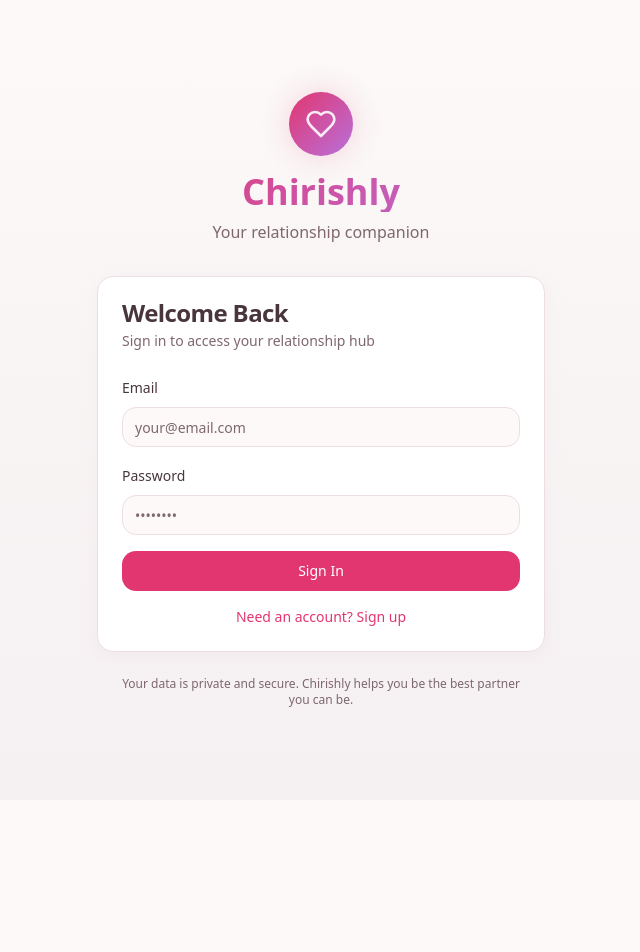
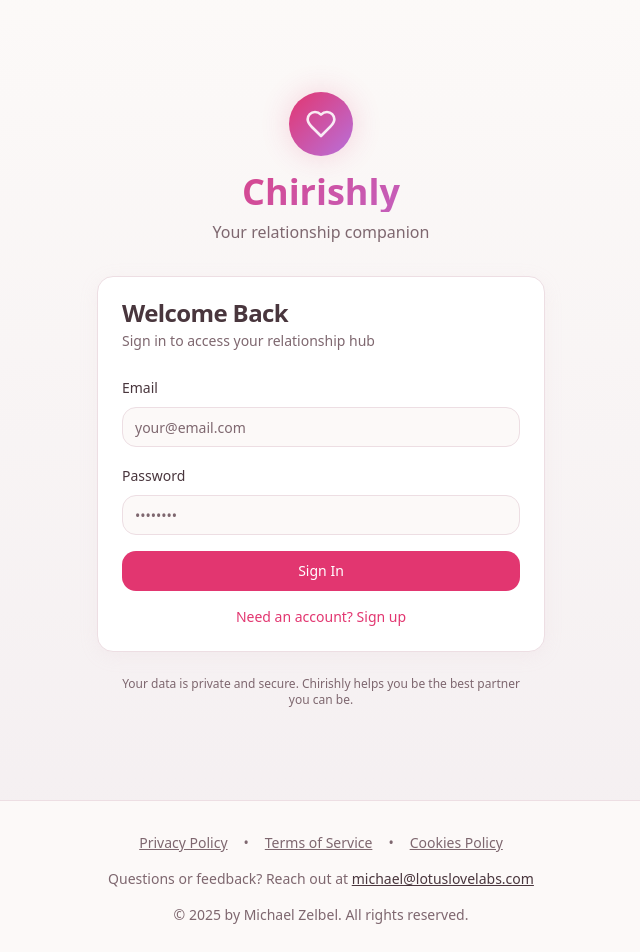
Before and after one commit to MichaelZelbel/heart-thread-app, a React (Vite) app: page /auth in a window 1280 px wide. Shown: the top 952 px of the page, without its empty margins (319-959 px from the left). Before the commit the page ends 800 px from the top, so only its background shows below. Built offline with nearby package versions, Linux system fonts and the light colour scheme; the HTML template or start-up script is replaced by a standard one.

Commit message:
Add global footer component

```diff
--- a/src/App.tsx
+++ b/src/App.tsx
@@ -9,6 +9,7 @@ import PartnerWizard from "./pages/PartnerWizard";
 import PartnerDetail from "./pages/PartnerDetail";
 import Archive from "./pages/Archive";
 import NotFound from "./pages/NotFound";
+import Footer from "./components/Footer";
 
 const queryClient = new QueryClient();
 
@@ -18,6 +19,8 @@ const App = () => (
       <Toaster />
       <Sonner />
       <BrowserRouter>
+        <div className="flex flex-col min-h-screen">
+          <div className="flex-1">
             <Routes>
               <Route path="/" element={<Navigate to="/auth" replace />} />
               <Route path="/auth" element={<Auth />} />
@@ -28,6 +31,9 @@ const App = () => (
               {/* ADD ALL CUSTOM ROUTES ABOVE THE CATCH-ALL "*" ROUTE */}
               <Route path="*" element={<NotFound />} />
             </Routes>
+          </div>
+          <Footer />
+        </div>
       </BrowserRouter>
     </TooltipProvider>
   </QueryClientProvider>
--- /dev/null
+++ b/src/components/Footer.tsx
@@ -0,0 +1,59 @@
+const Footer = () => {
+  const currentYear = new Date().getFullYear();
+
+  return (
+    <footer className="w-full border-t bg-background py-8 mt-auto">
+      <div className="container mx-auto px-4">
+        <div className="flex flex-col items-center gap-4 text-center">
+          {/* Legal Links */}
+          <div className="flex flex-wrap justify-center gap-4 text-sm">
+            <a
+              href="https://www.privacypolicies.com/live/c31c597d-3b2e-4647-9f97-0fa112857bf3"
+              target="_blank"
+              rel="noopener noreferrer"
+              className="text-muted-foreground hover:text-foreground transition-colors underline"
+            >
+              Privacy Policy
+            </a>
+            <span className="text-muted-foreground">•</span>
+            <a
+              href="https://www.privacypolicies.com/live/f038b7e6-ea73-4cd2-9a8c-313a4373595e"
+              target="_blank"
+              rel="noopener noreferrer"
+              className="text-muted-foreground hover:text-foreground transition-colors underline"
+            >
+              Terms of Service
+            </a>
+            <span className="text-muted-foreground">•</span>
+            <a
+              href="https://www.privacypolicies.com/live/9d62cd6c-3001-4c0f-bc51-a44ae87f40d8"
+              target="_blank"
+              rel="noopener noreferrer"
+              className="text-muted-foreground hover:text-foreground transition-colors underline"
+            >
+              Cookies Policy
+            </a>
+          </div>
+
+          {/* Contact Line */}
+          <p className="text-sm text-muted-foreground">
+            Questions or feedback? Reach out at{" "}
+            <a
+              href="mailto:michael@lotuslovelabs.com"
+              className="text-foreground hover:text-primary transition-colors underline"
+            >
+              michael@lotuslovelabs.com
+            </a>
+          </p>
+
+          {/* Business Line */}
+          <p className="text-sm text-muted-foreground">
+            © {currentYear} by Michael Zelbel. All rights reserved.
+          </p>
+        </div>
+      </div>
+    </footer>
+  );
+};
+
+export default Footer;
```
Lines whose indentation alone changed are shown as unchanged.
